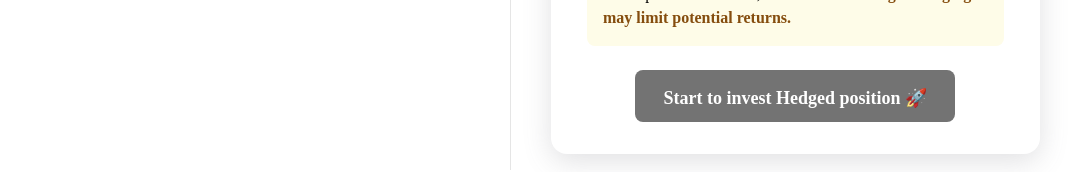
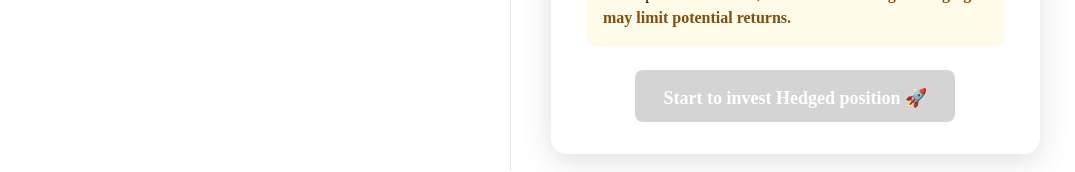
Before and after one commit to ETHGlobal-Tokyo-ValleyDance/defutures-frontend, a React (Vite) app: page /hedge in a window 1280 px wide. Shown: the part 911-1083 px from the top of the page, without its empty margins (104-1179 px from the left). Built offline with nearby package versions, Linux system fonts and the light colour scheme; no server answers; a web font is replaced by a local one.

Commit message:
disabled button style

```diff
--- a/src/pages/hedge/index.tsx
+++ b/src/pages/hedge/index.tsx
@@ -32,7 +32,7 @@ const Hedge = () => {
   const { chainId, account } = useWallet();
   const [isModalOpen, openModal, closeModal] = useModal(false);
 
-  const disabled =
+  const isDisabled =
     +tolerance < 0 || !account || marginRatio < minMarginBps / 100;
   const baseTokenBalance = useBalance(baseToken);
   const { dexName } = Chain.get(chainId).defuture;
@@ -226,8 +226,11 @@ const Hedge = () => {
           <div className="flex-1 mt-2 flex-center">
             <button
               onClick={openModal}
-              disabled={disabled}
-              className={cn("btn-lg", disabled ? "btn-secondary" : "btn-primary")}
+              disabled={isDisabled}
+              className={cn(
+                "btn-lg",
+                isDisabled ? "bg-neutral-300 text-white" : "btn-primary"
+              )}
             >
               Start to invest Hedged position 🚀
             </button>
--- a/src/pages/my-position/index.tsx
+++ b/src/pages/my-position/index.tsx
@@ -1,5 +1,3 @@
-import Usdcsvg from "../../assets/token/usdcSvg.svg";
-import Ethsvg from "../../assets/token/ethSvg.svg";
 import PositionBox from "./PositionBox";
 import { chainIds } from "interfaces/config-data.interface";
 
```
